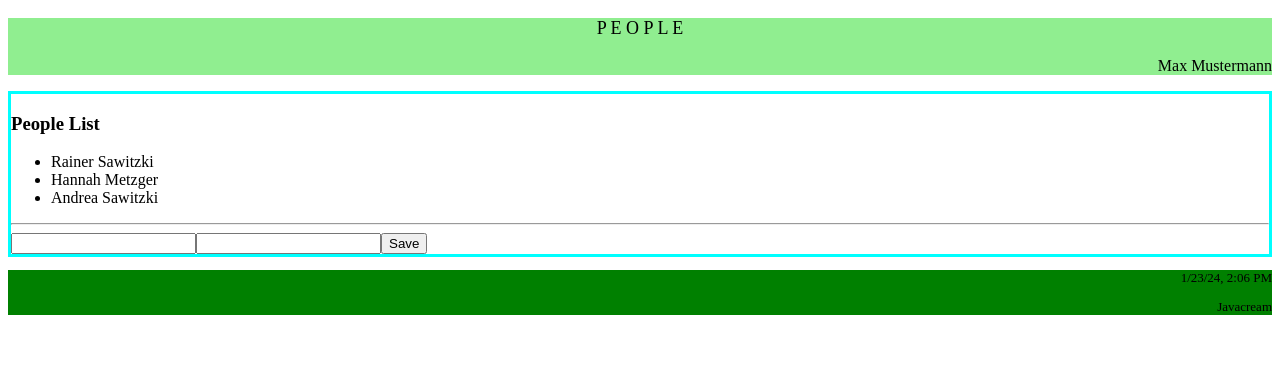
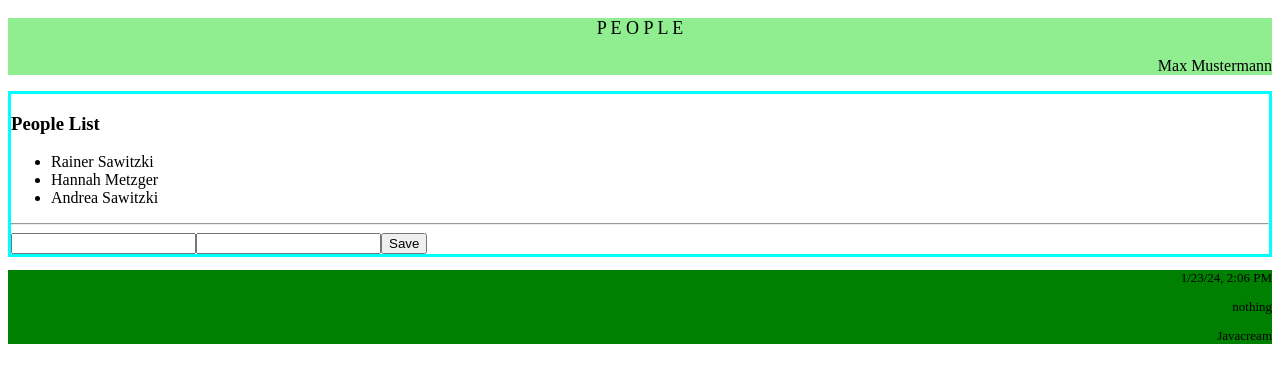
Before and after one commit to Javacream/org.javacream.training.angular, an Angular app in the folder training/: page / in a window 1280 px wide. Shown: the top 382 px of the page. Built offline with nearby package versions, Linux system fonts and the light colour scheme.

Commit message:
implement LogComponent

```diff
--- a/training/src/app/people/components/footer/footer.component.html
+++ b/training/src/app/people/components/footer/footer.component.html
@@ -1,4 +1,5 @@
 <div class="app-footer">
     <app-clock></app-clock>
+    <app-log></app-log>
     <p>{{company}}</p>
 </div>
--- a/training/src/app/people/components/footer/footer.component.ts
+++ b/training/src/app/people/components/footer/footer.component.ts
@@ -1,11 +1,12 @@
 import { Component } from '@angular/core';
 import { ConfigService } from '../../services/config.service';
 import { ClockComponent } from '../../../util/components/clock/clock.component';
+import { LogComponent } from '../../../util/components/log/log.component';
 
 @Component({
   selector: 'app-footer',
   standalone: true,
-  imports: [ClockComponent],
+  imports: [ClockComponent, LogComponent],
   templateUrl: './footer.component.html',
   styleUrl: './footer.component.css'
 })
--- a/training/src/app/people/components/people-input/people-input.component.ts
+++ b/training/src/app/people/components/people-input/people-input.component.ts
@@ -1,7 +1,6 @@
 import { Component } from '@angular/core';
 import { FormsModule } from '@angular/forms';
 import { PeopleService } from '../../services/people.service';
-import { WhiteboardService } from '../../../util/services/whiteboard.service';
 
 @Component({
   selector: 'app-people-input',
@@ -14,11 +13,9 @@ export class PeopleInputComponent {
   inputLastname:string = ''
   inputFirstname:string = ''
 
-  constructor(readonly peopleService:PeopleService, readonly whiteBoardService:WhiteboardService){}
+  constructor(readonly peopleService:PeopleService){}
   save(){
-    console.log("save action, lastname=" + this.inputLastname + ", firstname=" + this.inputFirstname)
     let created = this.peopleService.create(this.inputLastname, this.inputFirstname)
-    this.whiteBoardService.personCreated_channel.next(created)
   }
 
 }
--- a/training/src/app/people/services/people.service.ts
+++ b/training/src/app/people/services/people.service.ts
@@ -1,5 +1,6 @@
 import { Injectable } from '@angular/core';
 import { Person, PersonClass } from '../model/people';
+import { WhiteboardService } from '../../util/services/whiteboard.service';
 
 @Injectable({
   providedIn: 'root'
@@ -8,7 +9,8 @@ export class PeopleService {
   user:Person  = {id: 1000, lastname:'Mustermann', firstname: 'Max'}
   peopleMap: Map<number, Person>
   counter = 0
-  constructor() {
+  constructor( readonly whiteBoardService:WhiteboardService) {
+
     this.peopleMap = new Map()
     this.peopleMap.set(100, {id: 100, lastname: 'Sawitzki', firstname: 'Rainer'})
     this.peopleMap.set(101, {id: 101, lastname: 'Metzger', firstname: 'Hannah'})
@@ -24,6 +26,8 @@ export class PeopleService {
     let newPerson = new PersonClass(this.counter, lastname, firstname)
     this.peopleMap.set(newPerson.id, newPerson)
     this.counter += 1
+    this.whiteBoardService.personCreated_channel.next(newPerson)
+    this.whiteBoardService.logs_channel.next("person created")
     return newPerson
   }
 }
--- /dev/null
+++ b/training/src/app/util/components/log/log.component.html
@@ -0,0 +1 @@
+<p>{{log}}</p>
--- /dev/null
+++ b/training/src/app/util/components/log/log.component.ts
@@ -0,0 +1,23 @@
+import { Component, OnDestroy, OnInit } from '@angular/core';
+import { WhiteboardService } from '../../services/whiteboard.service';
+import {Subscription } from 'rxjs';
+
+@Component({
+  selector: 'app-log',
+  standalone: true,
+  imports: [],
+  templateUrl: './log.component.html',
+  styleUrl: './log.component.css'
+})
+export class LogComponent implements OnInit, OnDestroy{
+  ngOnDestroy(): void {
+    this.subscription!.unsubscribe()
+  }
+  ngOnInit(): void {
+    this.subscription = this.whiteboardService.logs_channel.subscribe(log => this.log = log)
+  }
+  log:string=''
+  subscription?:Subscription
+  constructor(readonly whiteboardService:WhiteboardService){}
+
+}
--- a/training/src/app/util/services/whiteboard.service.ts
+++ b/training/src/app/util/services/whiteboard.service.ts
@@ -1,5 +1,5 @@
 import { Injectable } from '@angular/core';
-import { Subject } from 'rxjs';
+import { BehaviorSubject, Subject } from 'rxjs';
 import { Person } from '../../people/model/people';
 
 @Injectable({
@@ -8,6 +8,7 @@ import { Person } from '../../people/model/people';
 export class WhiteboardService {
   demo_channel = new Subject<string>()
   personCreated_channel = new Subject<Person>()
+  logs_channel = new BehaviorSubject<string>('nothing')
   constructor() { }
 
 }
```
Also changed, not shown: training/src/app/util/components/log/log.component.css (added), 1 other file (tests, documents, lock files or other folders).
